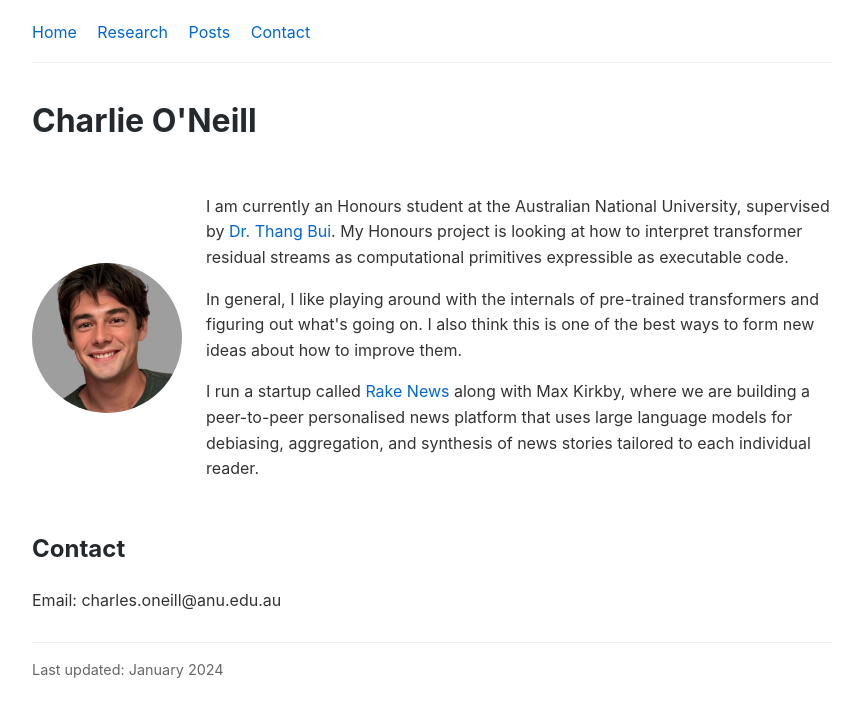
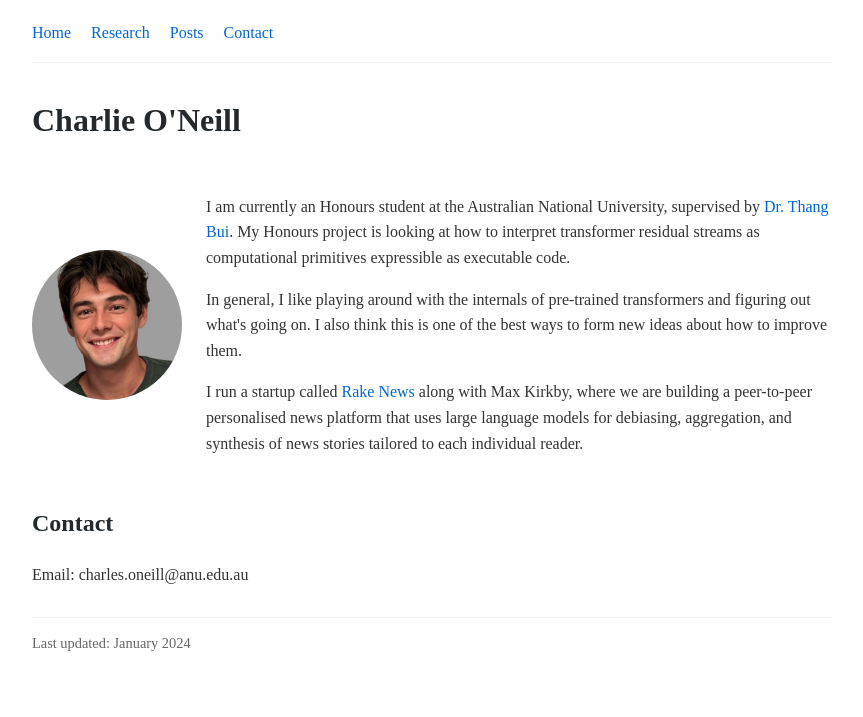
Before and after one commit to charlieoneill11/charlieoneill11.github.io, a Jekyll site: the page index.html, which Jekyll copies as it is, in a window 1280 px wide. Shown: the top 717 px of the page, without its empty margins (208-1071 px from the left). Built offline with Jekyll 4.4.1, drawn with Linux system fonts in a browser that asks for light colours; some web fonts are replaced.

Commit message:
new font

```diff
--- a/_layouts/post.html
+++ b/_layouts/post.html
@@ -6,6 +6,7 @@
 <head>
     <meta charset="UTF-8">
     <meta name="viewport" content="width=device-width, initial-scale=1.0">
+    <link href="https://fonts.googleapis.com/css2?family=Lusitana:wght@400;700&display=swap" rel="stylesheet">
     <title>{{ page.title }} - {{ site.title }}</title>
 
     <!-- MathJax Configuration -->
@@ -29,7 +30,8 @@
 
     <style>
         body {
-            font-family: -apple-system, BlinkMacSystemFont, "Segoe UI", Roboto, Oxygen-Sans, Ubuntu, Cantarell, "Helvetica Neue", sans-serif;
+            /* font-family: -apple-system, BlinkMacSystemFont, "Segoe UI", Roboto, Oxygen-Sans, Ubuntu, Cantarell, "Helvetica Neue", sans-serif; */
+            font-family: "Lusitana", serif;
             line-height: 1.6;
             max-width: 800px;
             margin: 0 auto;
--- a/index.html
+++ b/index.html
@@ -3,12 +3,14 @@
 <head>
     <meta charset="UTF-8">
     <meta name="viewport" content="width=device-width, initial-scale=1.0">
+    <link href="https://fonts.googleapis.com/css2?family=Lusitana:wght@400;700&display=swap" rel="stylesheet">
     <title>Charlie O'Neill</title>
 
     <!-- Simple CSS for clean academic styling -->
     <style>
         body {
-            font-family: -apple-system, BlinkMacSystemFont, "Segoe UI", Roboto, Oxygen-Sans, Ubuntu, Cantarell, "Helvetica Neue", sans-serif;
+            /* font-family: -apple-system, BlinkMacSystemFont, "Segoe UI", Roboto, Oxygen-Sans, Ubuntu, Cantarell, "Helvetica Neue", sans-serif; */
+            font-family: "Lusitana", serif;
             line-height: 1.6;
             max-width: 800px;
             margin: 0 auto;
--- a/posts/index.html
+++ b/posts/index.html
@@ -10,10 +10,12 @@
     <title>Posts - {{ site.title }}</title>
 
     <link href="https://fonts.googleapis.com/css2?family=Merriweather:wght@700&family=Inter:wght@400;500&display=swap" rel="stylesheet">
+    <link href="https://fonts.googleapis.com/css2?family=Lusitana:wght@400;700&display=swap" rel="stylesheet">
 
     <style>
         body {
-            font-family: -apple-system, BlinkMacSystemFont, "Segoe UI", Roboto, Oxygen-Sans, Ubuntu, Cantarell, "Helvetica Neue", sans-serif;
+            /* font-family: -apple-system, BlinkMacSystemFont, "Segoe UI", Roboto, Oxygen-Sans, Ubuntu, Cantarell, "Helvetica Neue", sans-serif; */
+            font-family: "Lusitana", serif;
             line-height: 1.6;
             max-width: 800px;
             margin: 0 auto;
--- a/research.html
+++ b/research.html
@@ -3,11 +3,13 @@
 <head>
     <meta charset="UTF-8">
     <meta name="viewport" content="width=device-width, initial-scale=1.0">
+    <link href="https://fonts.googleapis.com/css2?family=Lusitana:wght@400;700&display=swap" rel="stylesheet">
     <title>Charlie O'Neill - Research</title>
 
     <style>
         body {
-            font-family: -apple-system, BlinkMacSystemFont, "Segoe UI", Roboto, Oxygen-Sans, Ubuntu, Cantarell, "Helvetica Neue", sans-serif;
+            /* font-family: -apple-system, BlinkMacSystemFont, "Segoe UI", Roboto, Oxygen-Sans, Ubuntu, Cantarell, "Helvetica Neue", sans-serif; */
+            font-family: "Lusitana", serif;
             line-height: 1.6;
             max-width: 800px;
             margin: 0 auto;
```
